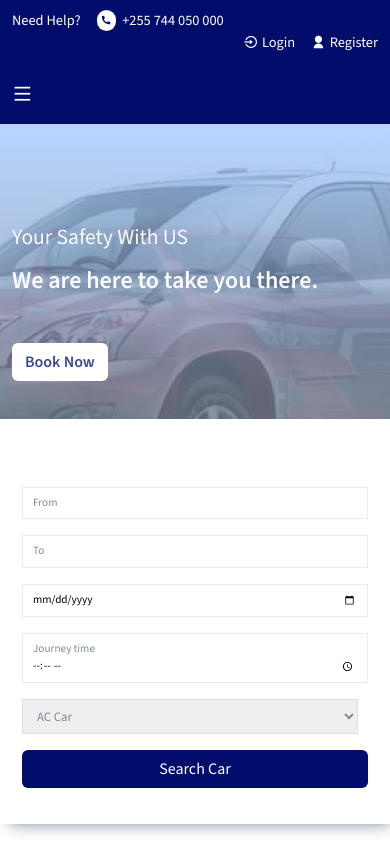
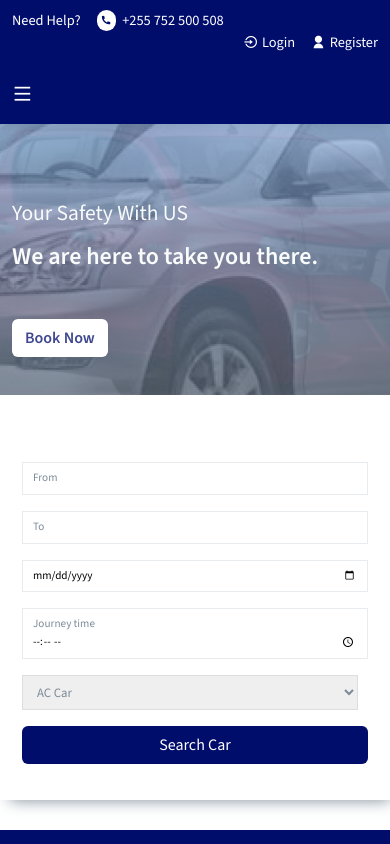
Before and after one commit to Hangi200/helmic-website, a React (Create React App) app in the folder helmic-car-rental/: page /home in a window 390 px wide. Shown: the top 844 px of the page. Built offline with nearby package versions, Linux system fonts and the light colour scheme.

Commit message:
Initial commit

```diff
--- a/helmic-car-rental/src/assets/data/carData.js
+++ b/helmic-car-rental/src/assets/data/carData.js
@@ -6,7 +6,7 @@ import img04 from "../all-images/fortuner.png";
 import img05 from "../all-images/toyota.png";
 import img06 from "../all-images/toyota-hiace.png";
 import img07 from "../all-images/coster-car.jpeg";
-import img08 from "../all-images/prado4.jpg";
+import img08 from "../all-images/alphard.jpg";
 import img09 from "../all-images/land-cruiser.png";
 
 const carData = [
@@ -14,10 +14,10 @@ const carData = [
     id: 1,
     brand: "Toyota",
     rating: 112,
-    carName: "prado",
+    carName: "Toyota pickup",
     imgUrl: img01,
     model: "model-150",
-    price: 150000,
+    price: 200000,
     speed: "20kmpl",
     gps: "GPS Navigation",
     seatType: "Heated seats",
@@ -33,7 +33,7 @@ const carData = [
     carName: "Toyota Coster",
     imgUrl: img02,
     model: "Model-2022",
-    price: 180000,
+    price: 280000,
     speed: "20kmpl",
     gps: "GPS Navigation",
     seatType: "Heated seats",
@@ -49,7 +49,7 @@ const carData = [
     carName: "Harrier",
     imgUrl: img03,
     model: "Model-2022",
-    price: 90000,
+    price: 120000,
     speed: "20kmpl",
     gps: "GPS Navigation",
     seatType: "Heated seats",
@@ -60,12 +60,12 @@ const carData = [
 
   {
     id: 4,
-    brand: "Nissan",
+    brand: "Toyota",
     rating: 102,
     carName: "Fortuner",
     imgUrl: img04,
     model: "Model-2022",
-    price: 150000,
+    price: 250000,
     speed: "20kmpl",
     gps: "GPS Navigation",
     seatType: "Heated seats",
@@ -81,7 +81,7 @@ const carData = [
     carName: "Toyota RAV4",
     imgUrl: img05,
     model: "Model-2013",
-    price: 150000,
+    price: 120000,
     speed: "20kmpl",
     gps: "GPS Navigation",
     seatType: "Seat belt",
@@ -97,7 +97,7 @@ const carData = [
     carName: "Noah",
     imgUrl: img06,
     model: "new model",
-    price: 80000,
+    price: 150000,
     speed: "20kmpl",
     gps: "GPS Navigation",
     seatType: "Heated seats",
@@ -110,14 +110,14 @@ const carData = [
     id: 7,
     brand: "Toyota",
     rating: 82,
-    carName: "Toyota Coaster",
+    carName: "Toyota Hiace",
     imgUrl: img07,
     model: "Model 3",
     price: 180000,
     speed: "20kmpl",
     gps: "GPS Navigation",
     seatType: "Heated seats",
-    automatic: "Manual",
+    automatic: "Automatic",
     description:
       "",
   },
@@ -126,10 +126,10 @@ const carData = [
     id: 8,
     brand: "Toyota",
     rating: 52,
-    carName: "Toyota Prado",
+    carName: "Toyota Alphad",
     imgUrl: img08,
     model: "Model 3",
-    price: 180000,
+    price: 250000,
     speed: "20kmpl",
     gps: "GPS Navigation",
     seatType: "Heated seats",
@@ -144,7 +144,7 @@ const carData = [
     carName: "Toyota Land Cruiser",
     imgUrl: img09,
     model: "Model 3",
-    price: 250000,
+    price: 500000,
     speed: "20kmpl",
     gps: "GPS Navigation",
     seatType: "Heated seats",
--- a/helmic-car-rental/src/components/Header/Header.jsx
+++ b/helmic-car-rental/src/components/Header/Header.jsx
@@ -39,14 +39,13 @@ const navLinks = [
 
 
 const Header = () => {
-
   const menuRef = useRef(null);
 
   const toggleMenu = () => menuRef.current.classList.toggle("menu__active");
 
   return <header className="header">
 
-    <div className="header_top">
+    <div className=  "header_top">
       <Container>
         <Row>
           <Col lg='6' md='6' sm='6' >
@@ -54,7 +53,7 @@ const Header = () => {
             <span>Need Help?</span>
               <span className="header__top__help">
               <i class="ri-phone-fill"></i>
-              +255 744 050 000
+              +255 752 500 508
               </span>
           </div>
           </Col>
@@ -122,8 +121,8 @@ const Header = () => {
               className=" d-flex align-items-center justify-content-end "
             >
               <button className="header__btn btn ">
-                <Link to="/contact">
-                  <i class="ri-phone-fill"></i> call us
+                <Link to="/cars">
+                   Rent with us
                 </Link>
               </button>
             </Col>
--- a/helmic-car-rental/src/index.css
+++ b/helmic-car-rental/src/index.css
@@ -60,6 +60,8 @@ ul{
 
 section{
     padding: 50px 0px;
+
+
 }
 
 .btn{
--- a/helmic-car-rental/src/pages/CarDetails.jsx
+++ b/helmic-car-rental/src/pages/CarDetails.jsx
@@ -6,7 +6,7 @@ import Helmet from "../components/Helmet/Helmet";
 import { useParams } from "react-router-dom";
 import BookingForm from "../components/UI/BookingForm";
 import PaymentMethod from "../components/UI/PaymentMethod";
-
+// import "../../styles/car-details.css"
 const CarDetails = () => {
   const { slug } = useParams();
 
@@ -17,16 +17,16 @@ const CarDetails = () => {
   }, [singleCarItem]);
 
   return (
-    <Helmet title={singleCarItem.carName}>
+    <Helmet title={singleCarItem.carName} style={{ paddingTop: "80px" }}>
       <section>
         <Container>
           <Row>
             <Col lg="6">
-              <img src={singleCarItem.imgUrl} alt="" className="w-100" />
+              <img src={singleCarItem.imgUrl} alt="" className="w-100" style={{ paddingTop: "220px" }} />
             </Col>
 
             <Col lg="6">
-              <div className="car__info">
+              <div className="car__info" style={{ paddingTop: "220px" }}>
                 <h2 className="section_title">{singleCarItem.carName}</h2>
 
                 <div className=" d-flex align-items-center gap-5 mb-4 mt-3">
@@ -46,18 +46,18 @@ const CarDetails = () => {
                   </span>
                 </div>
 
-                <p className="section_description">
+                <p className="section_description" style={{ paddingTop: "0px" }} >
                   {singleCarItem.description}
                 </p>
 
                 <div
                   className=" d-flex align-items-center mt-3"
-                  style={{ columnGap: "4rem" }}
+                  style={{ columnGap: "4rem", paddingTop: "80px" }}
                 >
                   <span className=" d-flex align-items-center gap-1 section_description">
                     <i
                       class="ri-roadster-line"
-                      style={{ color: "#f9a826" }}
+                      style={{ color: "#ffd700" }}
                     ></i>{" "}
                     {singleCarItem.model}
                   </span>
@@ -65,7 +65,7 @@ const CarDetails = () => {
                   <span className=" d-flex align-items-center gap-1 section_description">
                     <i
                       class="ri-settings-2-line"
-                      style={{ color: "#f9a826" }}
+                      style={{ color: "#ffd700" }}
                     ></i>{" "}
                     {singleCarItem.automatic}
                   </span>
@@ -73,7 +73,7 @@ const CarDetails = () => {
                   <span className=" d-flex align-items-center gap-1 section_description">
                     <i
                       class="ri-timer-flash-line"
-                      style={{ color: "#f9a826" }}
+                      style={{ color: "#ffd700" }}
                     ></i>{" "}
                     {singleCarItem.speed}
                   </span>
@@ -84,14 +84,14 @@ const CarDetails = () => {
                   style={{ columnGap: "2.8rem" }}
                 >
                   <span className=" d-flex align-items-center gap-1 section_description">
-                    <i class="ri-map-pin-line" style={{ color: "#f9a826" }}></i>{" "}
+                    <i class="ri-map-pin-line" style={{ color: "#ffd700" }}></i>{" "}
                     {singleCarItem.gps}
                   </span>
 
                   <span className=" d-flex align-items-center gap-1 section_description">
                     <i
                       class="ri-wheelchair-line"
-                      style={{ color: "#f9a826" }}
+                      style={{ color: "#ffd700" }}
                     ></i>{" "}
                     {singleCarItem.seatType}
                   </span>
@@ -99,7 +99,7 @@ const CarDetails = () => {
                   <span className=" d-flex align-items-center gap-1 section_description">
                     <i
                       class="ri-building-2-line"
-                      style={{ color: "#f9a826" }}
+                      style={{ color: "#ffd700" }}
                     ></i>{" "}
                     {singleCarItem.brand}
                   </span>
--- a/helmic-car-rental/src/styles/car-item.css
+++ b/helmic-car-rental/src/styles/car-item.css
@@ -3,6 +3,7 @@
     padding: 20px;
     border-radius: 5px;
   }
+
 
   .car__item-info span i {
     color: #ffd700;
--- a/helmic-car-rental/src/styles/common-section.css
+++ b/helmic-car-rental/src/styles/common-section.css
@@ -4,5 +4,5 @@
     background-position: center;
     background-size: cover;
     background-repeat: no-repeat;
-    padding: 80px 0px;
+    padding-top: 300px;
   }
--- a/helmic-car-rental/src/styles/header.css
+++ b/helmic-car-rental/src/styles/header.css
@@ -1,3 +1,11 @@
+.header {
+ position: fixed;
+  width: 100%;
+  z-index: 1000;
+  background-color: #fff;
+  box-shadow: 0 2px 10px rgba(0, 0, 0, 0.1);
+}
+
 .header_top {
     padding: 10px 0px;
     background: #000d6b;
@@ -175,14 +183,6 @@
     .mobile__menu {
       display: block;
     }
-    .logo img {
-      width: 100px;
-      height: auto;
-      padding-top: 20px 0px;
-      transition: transform 0.3s ease;
-      display: flexbox;
-      margin: 0 auto; /* Centers the image horizontally within its container */
-    }
 
     .navigation {
       background: rgb(0, 13, 107, 0.6);
@@ -216,3 +216,13 @@
       display: block;
     }
   }
+
+  @media only screen and (max-width: 1440px) {
+    .header__location img {
+      width: 100%;
+      height: auto;
+      transition: transform 0.3s ease;
+      display: flexbox;
+
+    }
+  }
--- a/helmic-car-rental/src/styles/hero-slider.css
+++ b/helmic-car-rental/src/styles/hero-slider.css
@@ -2,10 +2,12 @@
     max-width: 100%;
     height: 650px;
     color: #000d6b;
+    margin-top: 100px;
+
   }
 
   .slider__item-01 {
-    background: linear-gradient(rgba(68, 143, 255, 0.5), rgba(170, 151, 151, 0.7)),
+    background: linear-gradient(rgb(68, 143, 255, 0.5), rgb(0, 0, 0, 0.7)),
       url("../assets/all-images/fortuner.png");
     background-position: center;
     background-repeat: no-repeat;
@@ -13,7 +15,7 @@
   }
 
   .slider__item-02 {
-    background: linear-gradient(rgba(68, 143, 255, 0.5), rgb(170, 151, 151, 0.7)),
+    background: linear-gradient(rgb(68, 143, 255, 0.5), rgb(0, 0, 0, 0.7)),
       url("../assets/all-images/pickup-car.jpeg");
     background-position: center;
     background-repeat: no-repeat;
@@ -30,10 +32,13 @@
 
   .hero__slider {
     overflow: hidden;
+   position: absolute;
+
   }
 
   .slider__content {
     padding-top: 150px;
+    margin-top: 110px;
 
   }
 
@@ -62,12 +67,13 @@
 
   @media only screen and (max-width: 1240px) {
     .slider__item {
-      height: 330px;
+      height: 530px;
       max-width: 100vw;
+      margin-top: 210px;
     }
 
     .slider__content {
-      margin-top: -50px;
+      margin-top: 50px;
     }
 
     .slider__content h1 {
@@ -76,7 +82,7 @@
   }
   @media only screen and (max-width: 992px) {
     .slider__item {
-      height: 530px;
+      height: 430px;
       max-width: 100vw;
     }
 
@@ -91,7 +97,13 @@
 
   @media only screen and (max-width: 768px) {
     .slider__item {
-      height: 450px;
+      height: 550px;
+      margin: 0;
+    }
+    .slider__content {
+      padding-top: 150px;
+      margin-top: 50px;
+
     }
 
     .slider__content h1 {
```
Also changed, not shown: helmic-car-rental/src/assets/all-images/logo2.png.
